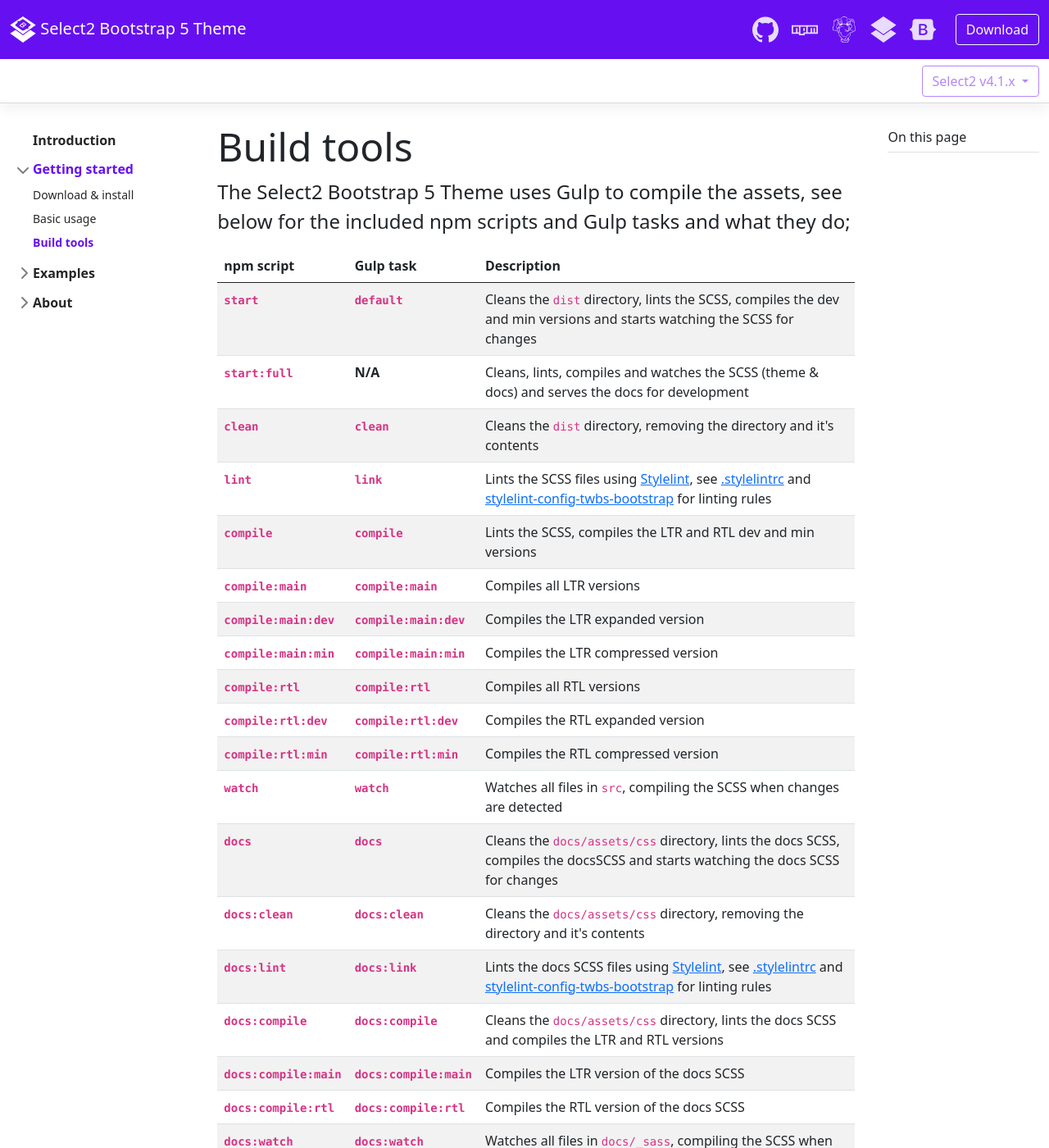
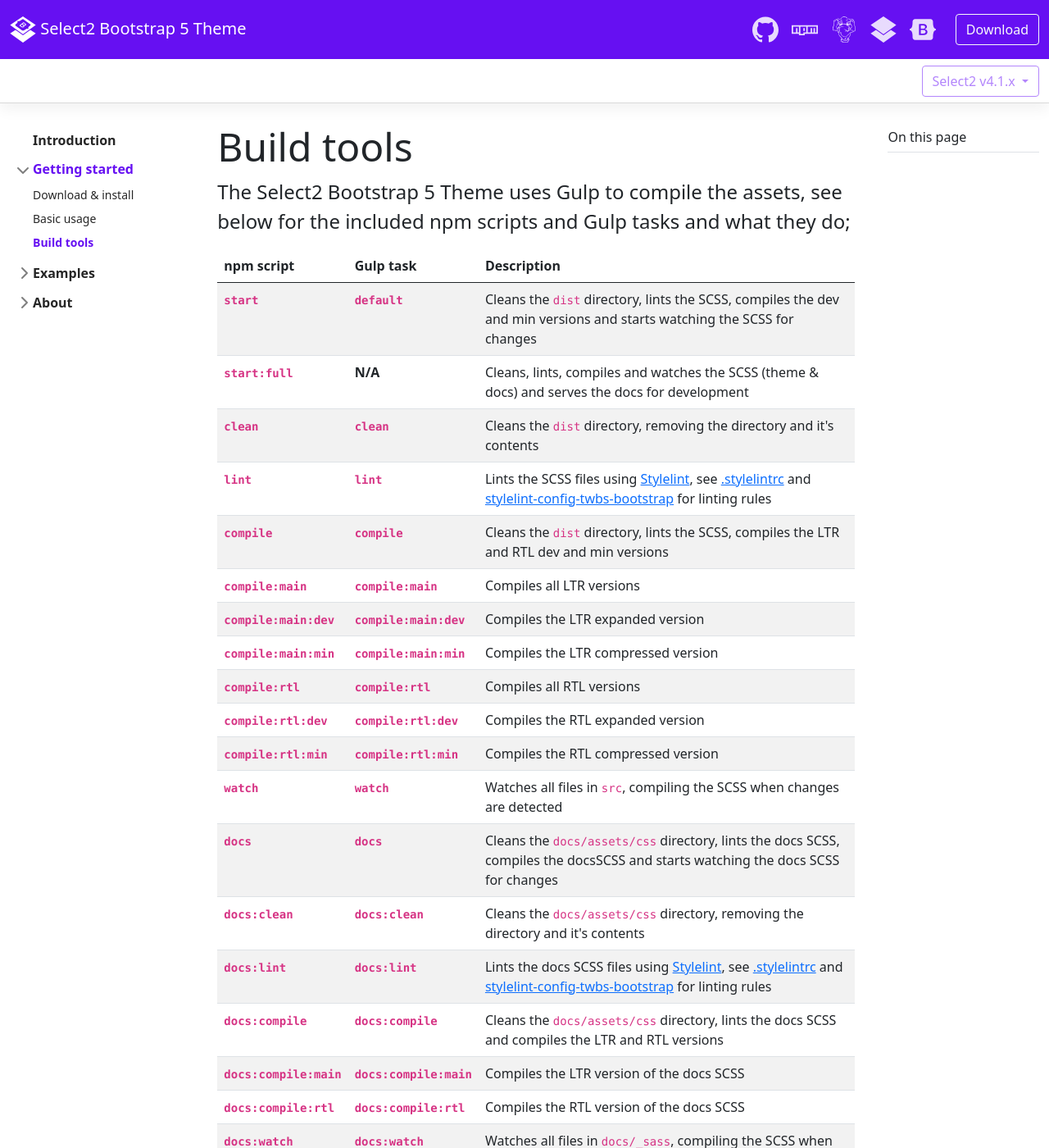
Before and after one commit to apalfrey/select2-bootstrap-5-theme, a Jekyll site: the page built from docs/getting-started/build-tools.html, in a window 1280 px wide and 1400 px high. Shown: the whole window at 82% size. Built offline with Jekyll 4.4.1, drawn with Linux system fonts in a browser that asks for light colours; nearby versions of some CDN libraries; comment, search, counter and statistics services are not loaded.

Commit message:
Added build tools info back to readme, fixed typos

```diff
--- a/docs/getting-started/build-tools.html
+++ b/docs/getting-started/build-tools.html
@@ -34,13 +34,13 @@
             </tr>
             <tr>
                 <th scope="row"><code>lint</code></th>
-                <th scope="row"><code>link</code></th>
+                <th scope="row"><code>lint</code></th>
                 <td>Lints the SCSS files using <a href="https://stylelint.io/" target="_blank" rel="noopener noreferrer">Stylelint</a>, see <a href="{{ site.links.github | append: "blob/master/.stylelintrc" }}" target="_blank" rel="noopener noreferrer">.stylelintrc</a> and <a href="https://github.com/twbs/stylelint-config-twbs-bootstrap" target="_blank" rel="noopener noreferrer">stylelint-config-twbs-bootstrap</a> for linting rules</td>
             </tr>
             <tr>
                 <th scope="row"><code>compile</code></th>
                 <th scope="row"><code>compile</code></th>
-                <td>Lints the SCSS, compiles the LTR and RTL dev and min versions</td>
+                <td>Cleans the <code>dist</code> directory, lints the SCSS, compiles the LTR and RTL dev and min versions</td>
             </tr>
             <tr>
                 <th scope="row"><code>compile:main</code></th>
@@ -89,7 +89,7 @@
             </tr>
             <tr>
                 <th scope="row"><code>docs:lint</code></th>
-                <th scope="row"><code>docs:link</code></th>
+                <th scope="row"><code>docs:lint</code></th>
                 <td>Lints the docs SCSS files using <a href="https://stylelint.io/" target="_blank" rel="noopener noreferrer">Stylelint</a>, see <a href="{{ site.links.github | append: "blob/master/.stylelintrc" }}" target="_blank" rel="noopener noreferrer">.stylelintrc</a> and <a href="https://github.com/twbs/stylelint-config-twbs-bootstrap" target="_blank" rel="noopener noreferrer">stylelint-config-twbs-bootstrap</a> for linting rules</td>
             </tr>
             <tr>
```
Also changed, not shown: README.md.
